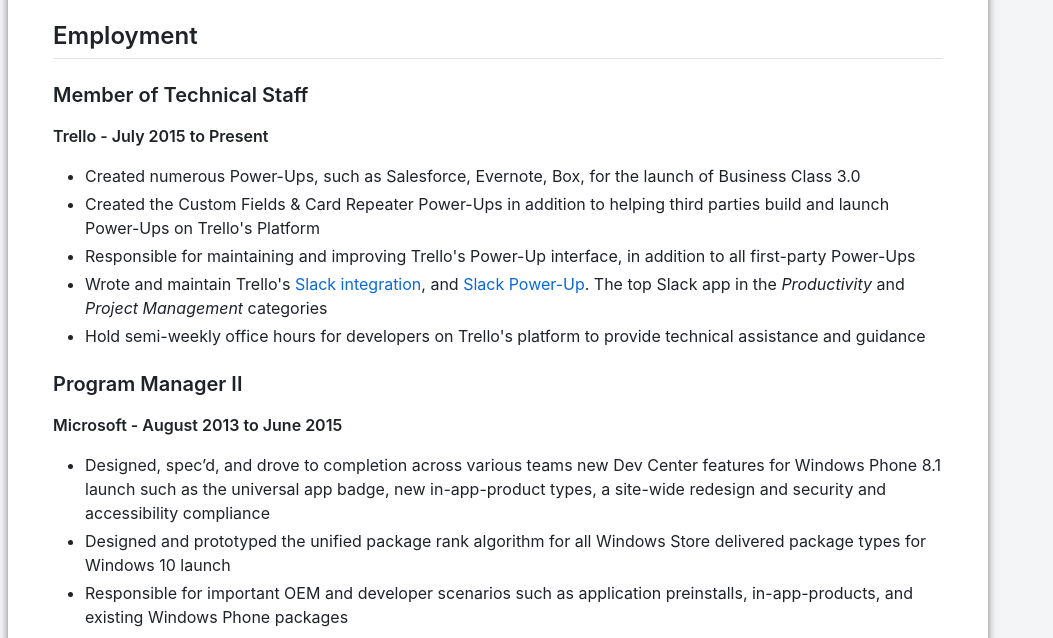
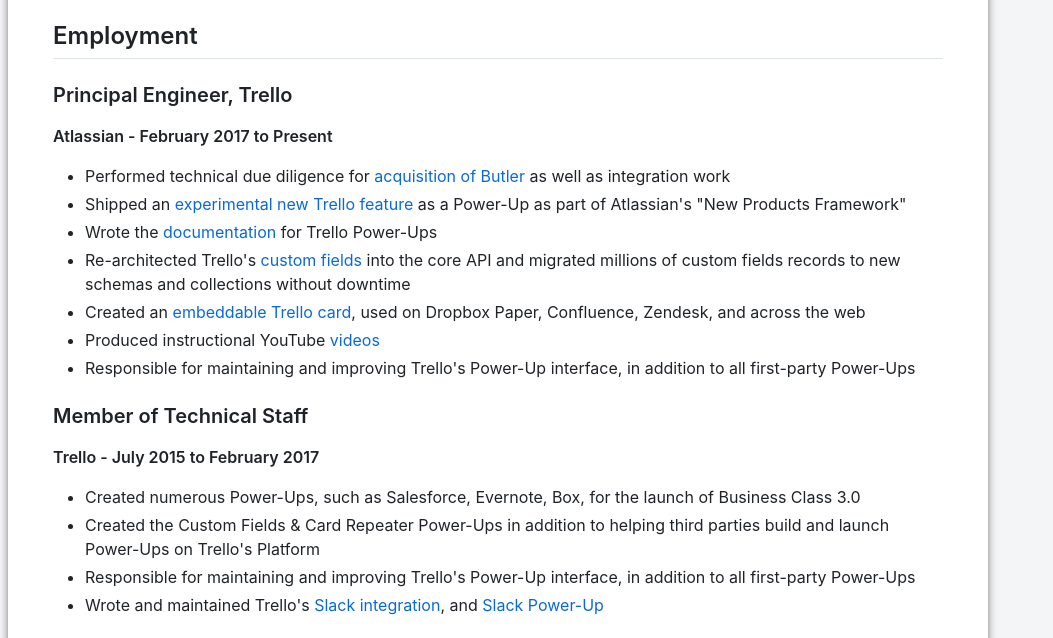
Before and after one commit to mpcowan/website, a website built with Parcel: page src/resume.html in a window 1280 px wide. Shown: the part 107-745 px from the top of the page, without its empty margins (0-1053 px from the left). Built offline with nearby package versions, Linux system fonts and the light colour scheme.

```diff
--- a/src/resume.html
+++ b/src/resume.html
@@ -1,3 +1,4 @@
+<!DOCTYPE html>
 <html>
   <head>
     <title>Matt Cowan</title>
@@ -30,14 +31,24 @@
       <article class="markdown-body">
         <h1 id="matt-cowan">Matt Cowan</h1>
 <h2 id="employment">Employment</h2>
+<h3 id="principal-engineer-trello">Principal Engineer, Trello</h3>
+<p><strong>Atlassian - February 2017 to Present</strong></p>
+<ul>
+<li>Performed technical due diligence for <a href="https://blog.trello.com/trello-acquires-butler">acquisition of Butler</a> as well as integration work</li>
+<li>Shipped an <a href="https://trello.com/power-ups/6048e897c73d032a983e2a7c/dashcards">experimental new Trello feature</a> as a Power-Up as part of Atlassian&#39;s &quot;New Products Framework&quot;</li>
+<li>Wrote the <a href="https://developers.trello.com/reference#power-ups-intro">documentation</a> for Trello Power-Ups</li>
+<li>Re-architected Trello&#39;s <a href="https://blog.trello.com/trello-custom-fields-with-mobile-more-fields-api0">custom fields</a> into the core API and migrated millions of custom fields records to new schemas and collections without downtime</li>
+<li>Created an <a href="https://developers.trello.com/docs/cards">embeddable Trello card</a>, used on Dropbox Paper, Confluence, Zendesk, and across the web</li>
+<li>Produced instructional YouTube <a href="https://www.youtube.com/channel/UCXOGrsPzCmYJIpGUytP5ntw/videos">videos</a></li>
+<li>Responsible for maintaining and improving Trello&#39;s Power-Up interface, in addition to all first-party Power-Ups</li>
+</ul>
 <h3 id="member-of-technical-staff">Member of Technical Staff</h3>
-<p><strong>Trello - July 2015 to Present</strong></p>
+<p><strong>Trello - July 2015 to February 2017</strong></p>
 <ul>
 <li>Created numerous Power-Ups, such as Salesforce, Evernote, Box, for the launch of Business Class 3.0</li>
 <li>Created the Custom Fields &amp; Card Repeater Power-Ups in addition to helping third parties build and launch Power-Ups on Trello&#39;s Platform</li>
 <li>Responsible for maintaining and improving Trello&#39;s Power-Up interface, in addition to all first-party Power-Ups</li>
-<li>Wrote and maintain Trello&#39;s <a href="https://slack.com/apps/A074YH40Z-trello">Slack integration</a>, and <a href="https://info.trello.com/power-ups/slack">Slack Power-Up</a>. The top Slack app in the <em>Productivity</em> and <em>Project Management</em> categories</li>
-<li>Hold semi-weekly office hours for developers on Trello&#39;s platform to provide technical assistance and guidance</li>
+<li>Wrote and maintained Trello&#39;s <a href="https://slack.com/apps/A074YH40Z-trello">Slack integration</a>, and <a href="https://info.trello.com/power-ups/slack">Slack Power-Up</a></li>
 </ul>
 <h3 id="program-manager-ii">Program Manager II</h3>
 <p><strong>Microsoft - August 2013 to June 2015</strong></p>
```
Also changed, not shown: 1 other file.
